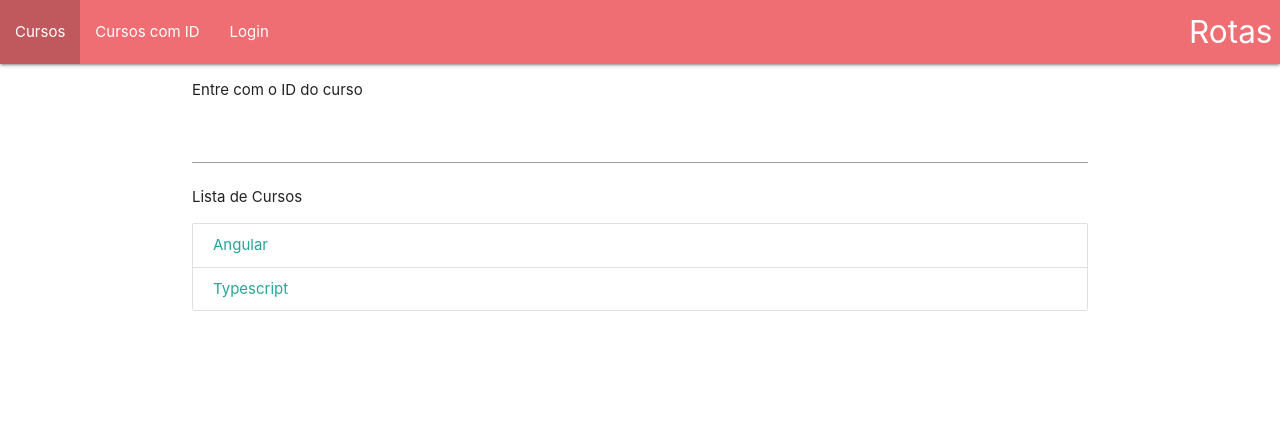
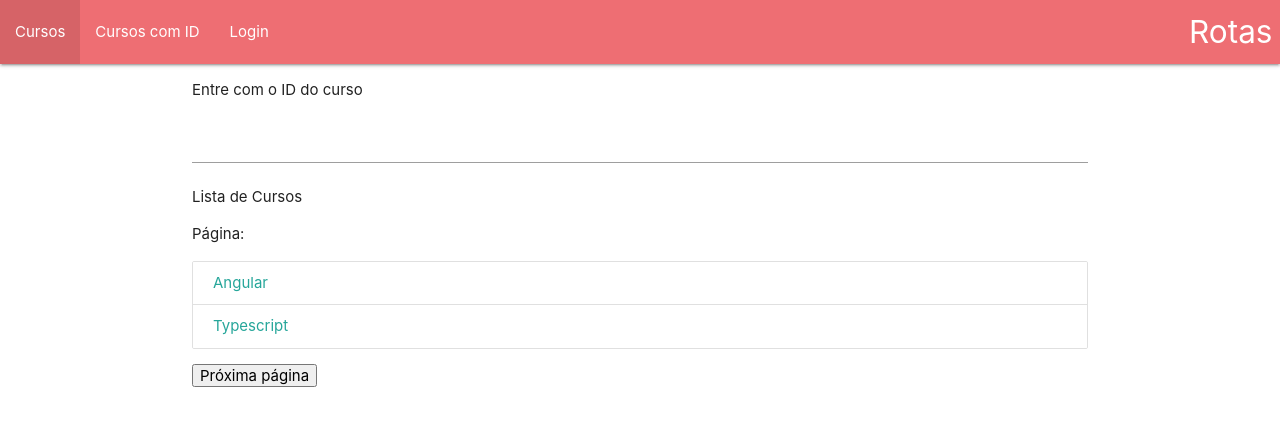
Before and after one commit to carolferreiradev/curso-angular-loianegroner, an Angular app in the folder rotas/: page /cursos in a window 1280 px wide. Shown: the top 426 px of the page. Built offline with nearby package versions, Linux system fonts and the light colour scheme.

Commit message:
Definindo e extraindo parametros de url(query)

```diff
--- a/rotas/src/app/app.component.html
+++ b/rotas/src/app/app.component.html
@@ -2,7 +2,7 @@
   <div class="nav-wrapper">
     <a routerLink="" class="brand-logo right">Rotas</a>
     <ul id="nav-mobile" class="left hide-on-med-and-down">
-      <li routerLinkActive="active"><a routerLink="/cursos">Cursos</a></li>
+      <li routerLinkActive="active"><a [queryParams]="{pagina:1}" routerLink="/cursos">Cursos</a></li>
       <li routerLinkActive="active"><a [routerLink]="['curso', idCurso.value]">Cursos com ID</a></li>
       <li routerLinkActive="active"><a routerLink="/login">Login</a></li>
     </ul>
@@ -10,6 +10,6 @@
 </nav>
 <div class="container">
   <p>Entre com o ID do curso</p>
-    <input #idCurso>
+  <input #idCurso>
   <router-outlet></router-outlet>
 </div>
--- a/rotas/src/app/cursos/cursos.component.html
+++ b/rotas/src/app/cursos/cursos.component.html
@@ -1,4 +1,6 @@
 <p>Lista de Cursos</p>
+<p>Página: {{pagina}}</p>
 <div class="collection">
   <a class="collection-item" *ngFor="let curso of cursos" [routerLink]="['/curso',curso.id]">{{ curso.nome}}</a>
 </div>
+<button (click)="proximaPagina()">Próxima página</button>
--- a/rotas/src/app/cursos/cursos.component.ts
+++ b/rotas/src/app/cursos/cursos.component.ts
@@ -1,6 +1,8 @@
+import { Component, OnInit } from '@angular/core';
+import { ActivatedRoute, Router } from '@angular/router';
+import { Subscription } from 'rxjs';
+
 import { CursosService } from './cursos.service';
-import { Component, OnInit } from '@angular/core';
-
 @Component({
   selector: 'app-cursos',
   templateUrl: './cursos.component.html',
@@ -9,11 +11,28 @@ import { Component, OnInit } from '@angular/core';
 export class CursosComponent implements OnInit {
 
   public cursos: any[];
+  public pagina: number;
+  public inscricao: Subscription;
 
-  constructor(private cursosService: CursosService) { }
+  constructor(
+    private cursosService: CursosService,
+    private activeRoute: ActivatedRoute,
+    private router: Router) { }
 
   ngOnInit() {
     this.cursos = this.cursosService.getCursos()
+
+    this.inscricao = this.activeRoute.queryParams.subscribe((params) => {
+      this.pagina = params['pagina'];
+    })
+  }
+
+  ngOnDestroy(): void {
+    this.inscricao.unsubscribe();
+  }
+
+  proximaPagina(){
+    this.router.navigate(['/cursos'], {queryParams: {'pagina':++this.pagina}})
   }
 
 }
```
